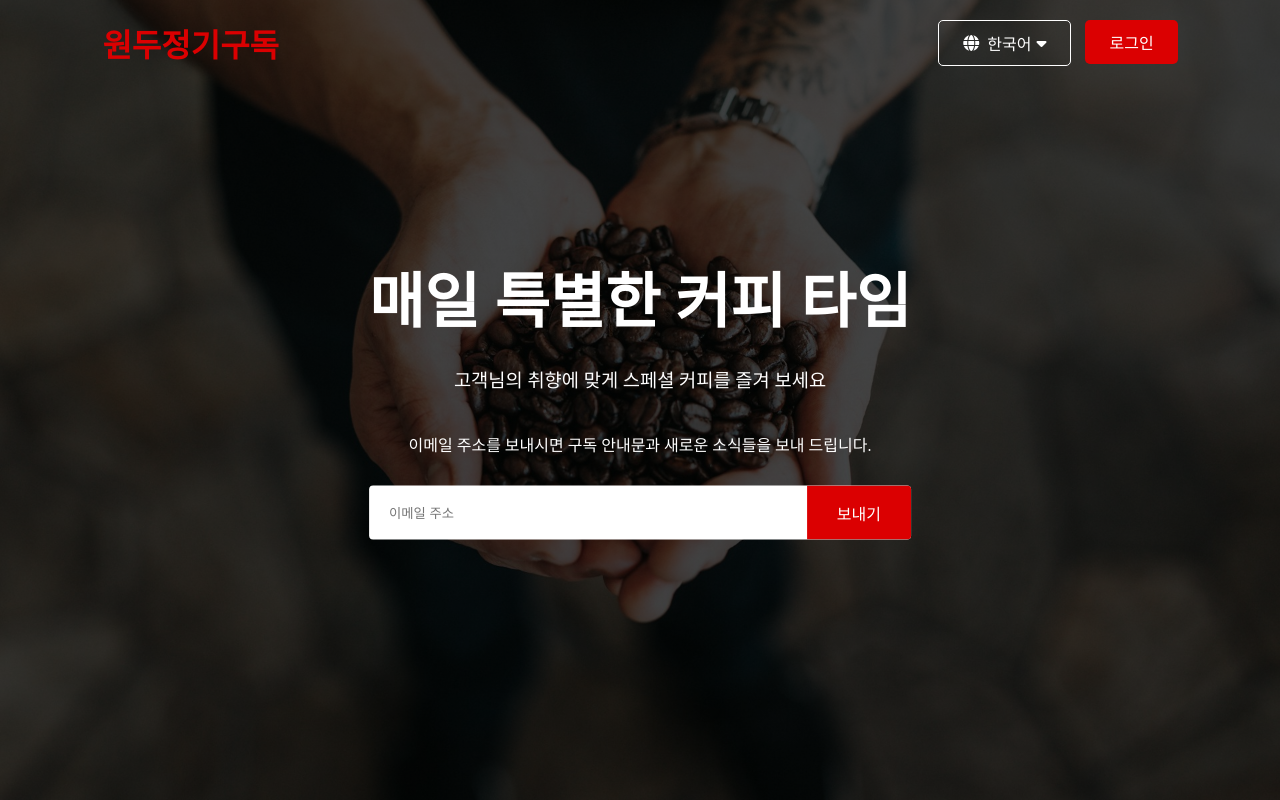
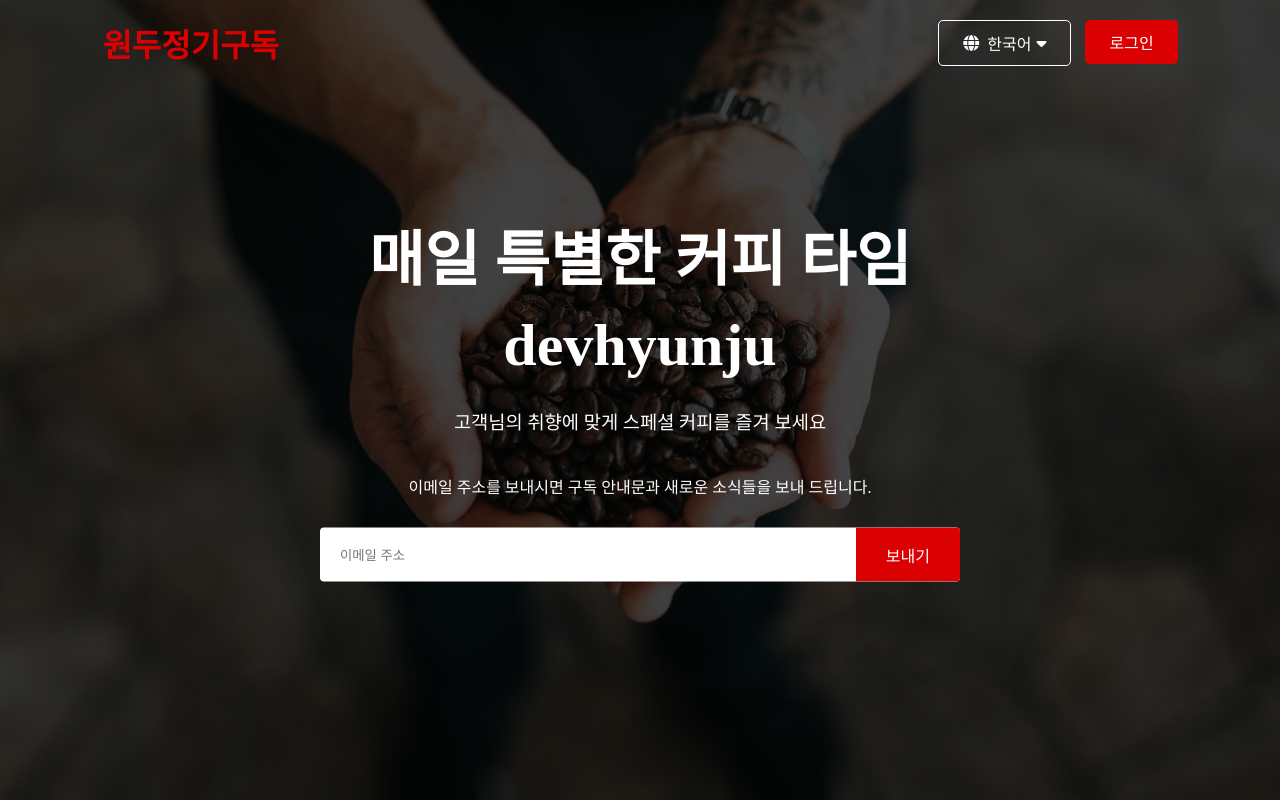
Before and after one commit to devhyunju/CLOUDFLARE, a plain HTML site: page index.html in a window 1280 px wide. Shown: the top 800 px of the page. Drawn offline with Linux system fonts and the light colour scheme.

Commit message:
Update index.html

```diff
--- a/index.html
+++ b/index.html
@@ -18,7 +18,7 @@
       </div>
     </nav>
     <div class="header-content">
-      <h2>매일 특별한 커피 타임</h2>
+      <h2>매일 특별한 커피 타임　devhyunju</h2>
       <h3>고객님의 취향에 맞게 스페셜 커피를 즐겨 보세요</h3>
       <p>이메일 주소를 보내시면 구독 안내문과 새로운 소식들을 보내 드립니다.</p>
       <form class="add-email">
```
